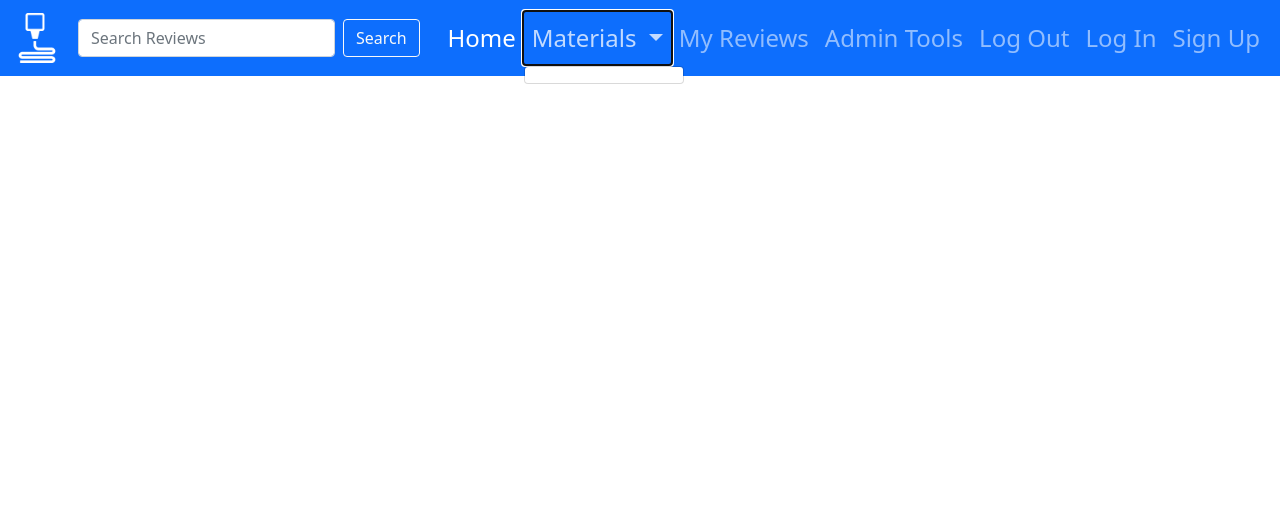
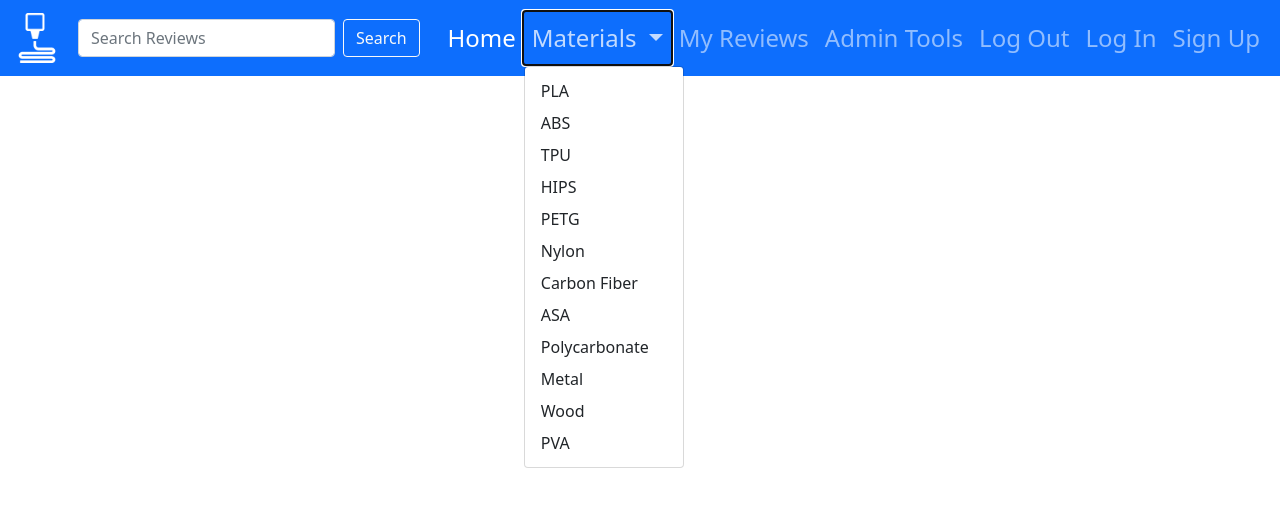
Before and after one commit to Gilleece/filament-review, a Flask app: page / in a window 1280 px wide, after a click on "Materials". Shown: the top 507 px of the page. Run offline with Flask 2, Linux system fonts and the light colour scheme; data that the repository does not hold is empty; some libraries are stand-ins or nearby versions.

Commit message:
Changed drop down material menu from jinja template to HTML

```diff
--- a/app.py
+++ b/app.py
@@ -26,7 +26,6 @@ mongo = PyMongo(app)
 @app.route("/list_materials")
 def list_materials():
     materials = mongo.db.materials.find()
-    material_images = mongo.db.material_images.find()
     return render_template("materials.html", materials=materials)
 
 
--- a/templates/base.html
+++ b/templates/base.html
@@ -52,9 +52,18 @@
                                 Materials
                             </a>
                             <ul class="dropdown-menu" aria-labelledby="navbarDropdown">
-                                {% for material in materials %}
-                                <li><a class="dropdown-item" href="#">{{ material.material_name }}</a></li>
-                                {% endfor %}
+                                <li><a class="dropdown-item" href="#">PLA</a></li>
+                                <li><a class="dropdown-item" href="#">ABS</a></li>
+                                <li><a class="dropdown-item" href="#">TPU</a></li>
+                                <li><a class="dropdown-item" href="#">HIPS</a></li>
+                                <li><a class="dropdown-item" href="#">PETG</a></li>
+                                <li><a class="dropdown-item" href="#">Nylon</a></li>
+                                <li><a class="dropdown-item" href="#">Carbon Fiber</a></li>
+                                <li><a class="dropdown-item" href="#">ASA</a></li>
+                                <li><a class="dropdown-item" href="#">Polycarbonate</a></li>
+                                <li><a class="dropdown-item" href="#">Metal</a></li>
+                                <li><a class="dropdown-item" href="#">Wood</a></li>
+                                <li><a class="dropdown-item" href="#">PVA</a></li>
                             </ul>
                         </li>
                         <li class="nav-item">
--- a/templates/materials.html
+++ b/templates/materials.html
@@ -1,7 +1,6 @@
 
 {% extends "base.html" %}
 {% block content %}
-
     <div class="container">
         <div class="row">
             {% for material in materials %}
```
